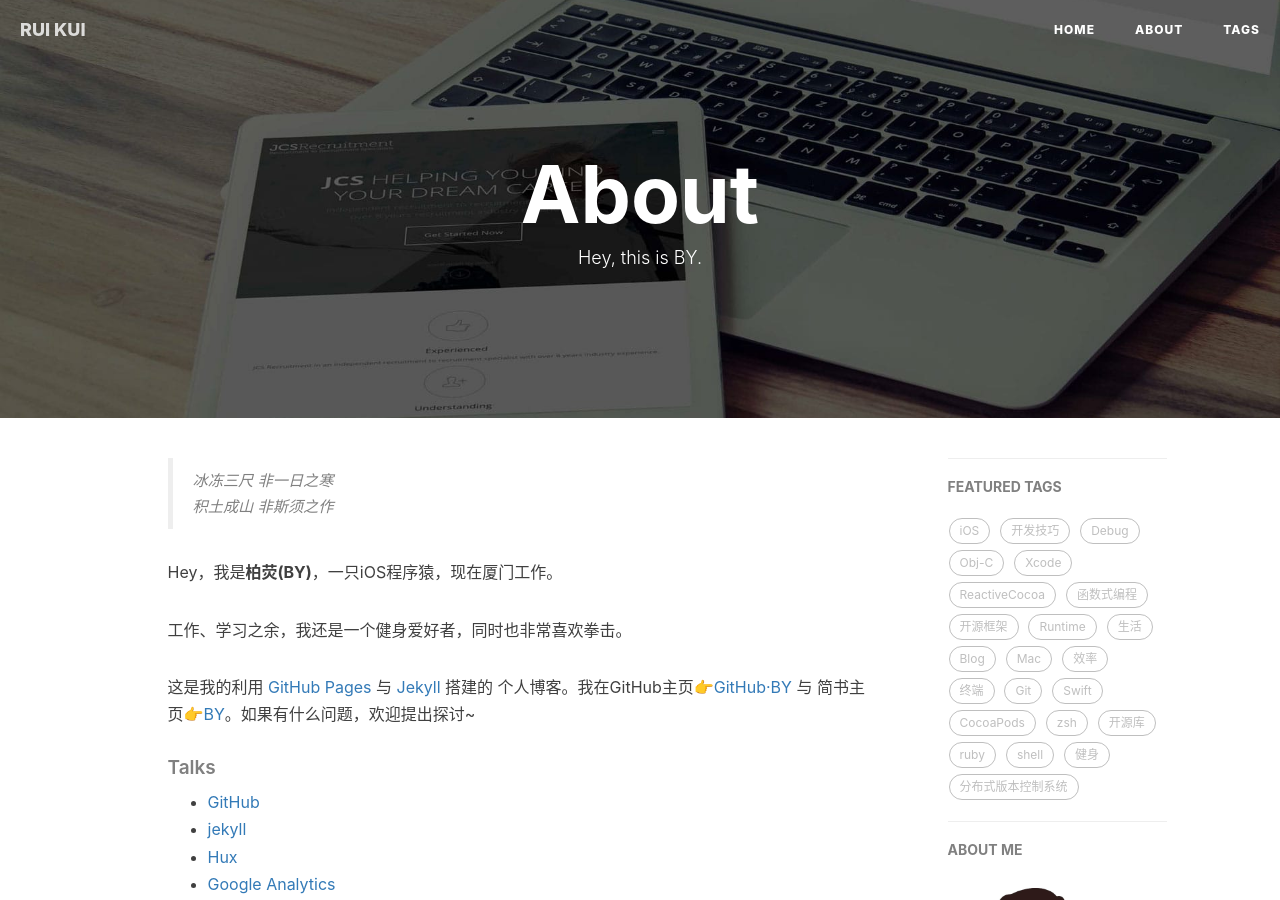
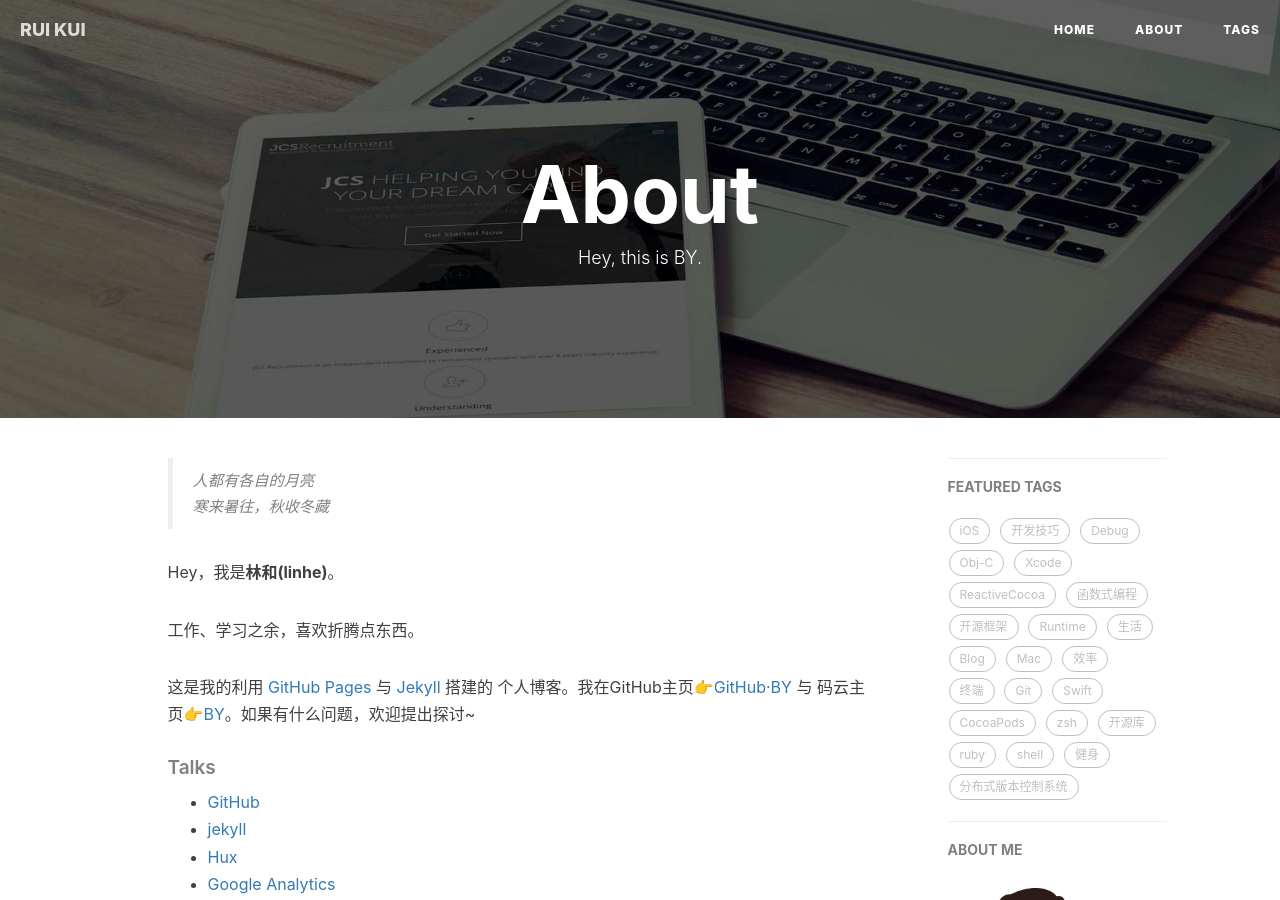
Before and after one commit to linsawa/linsawa.github.io, a Jekyll site: the page built from about.html, in a window 1280 px wide and 900 px high. Built offline with Jekyll 4.4.1, drawn with Linux system fonts in a browser that asks for light colours; nearby versions of some CDN libraries; comment, search, counter and statistics services are not loaded.

Commit message:
修改 about.html 页面内容

```diff
--- a/about.html
+++ b/about.html
@@ -15,14 +15,14 @@ header-img: "img/post-bg-rwd.jpg"
 <div class="zh post-container">
 
     <!--copied from markdown -->
-    <blockquote><p>冰冻三尺 非一日之寒<br>
-    积土成山 非斯须之作</p></blockquote>
+    <blockquote><p>人都有各自的月亮<br>
+    寒来暑往，秋收冬藏</p></blockquote>
 
-    <p>Hey，我是<strong>柏荧(BY)</strong>，一只iOS程序猿，现在厦门工作。</p>
+    <p>Hey，我是<strong>林和(linhe)</strong>。</p>
 
-    <p>工作、学习之余，我还是一个健身爱好者，同时也非常喜欢拳击。</p>
+    <p>工作、学习之余，喜欢折腾点东西。</p>
 
-    <p>这是我的利用 <a href="https://pages.github.com/">GitHub Pages</a> 与 <a href="http://jekyll.com.cn/">Jekyll</a> 搭建的 个人博客。我在GitHub主页<a href="https://github.com/qiubaiying">👉GitHub·BY</a> 与 简书主页<a href="https://http://www.jianshu.com/u/e71990ada2fd">👉BY</a>。如果有什么问题，欢迎提出探讨~</p>
+    <p>这是我的利用 <a href="https://pages.github.com/">GitHub Pages</a> 与 <a href="http://jekyll.com.cn/">Jekyll</a> 搭建的 个人博客。我在GitHub主页<a href="https://github.com/linsawa">👉GitHub·BY</a> 与 码云主页<a href="https://gitee.com/linsawa">👉BY</a>。如果有什么问题，欢迎提出探讨~</p>
 
     <p></p>
 
```
